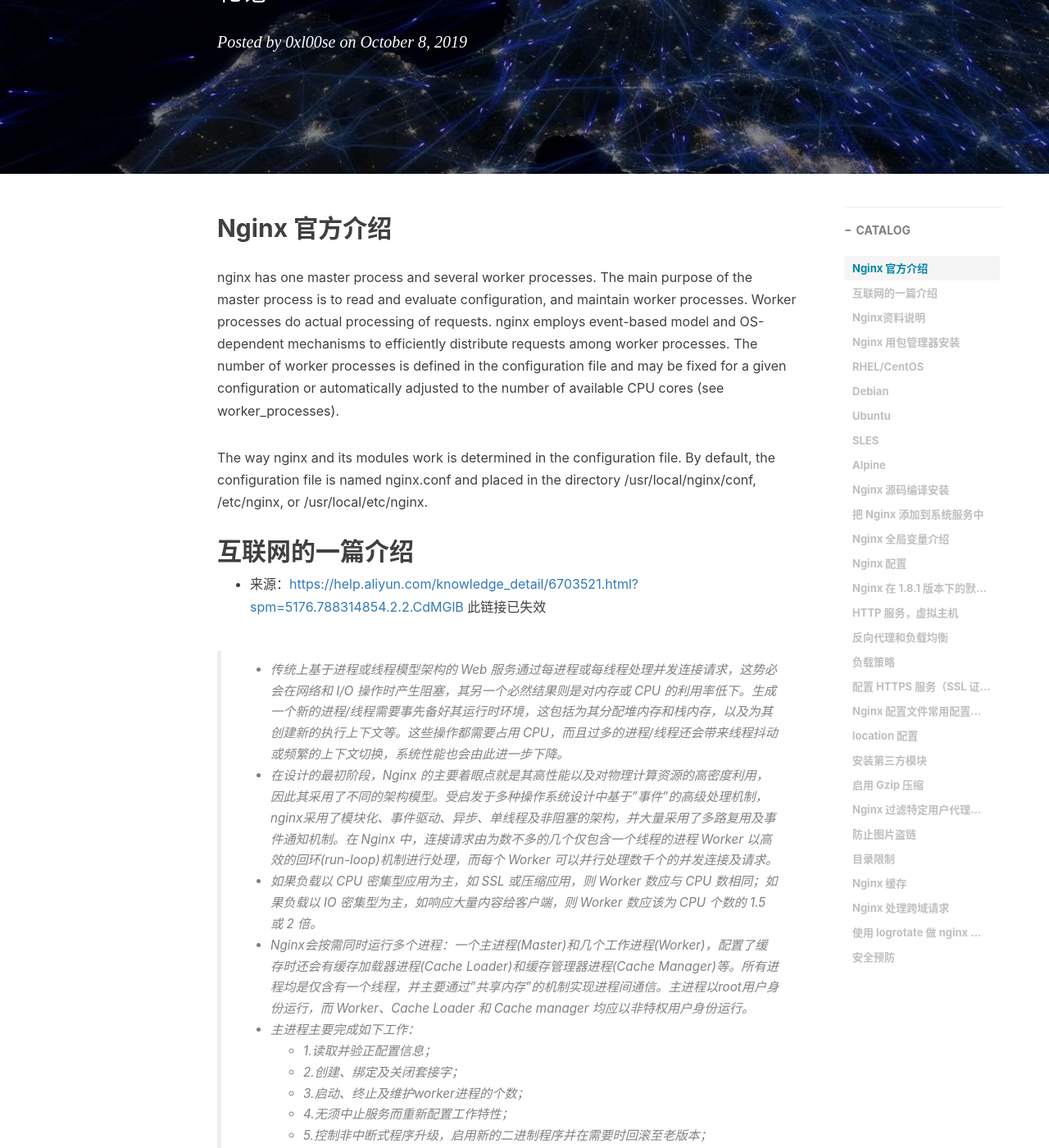
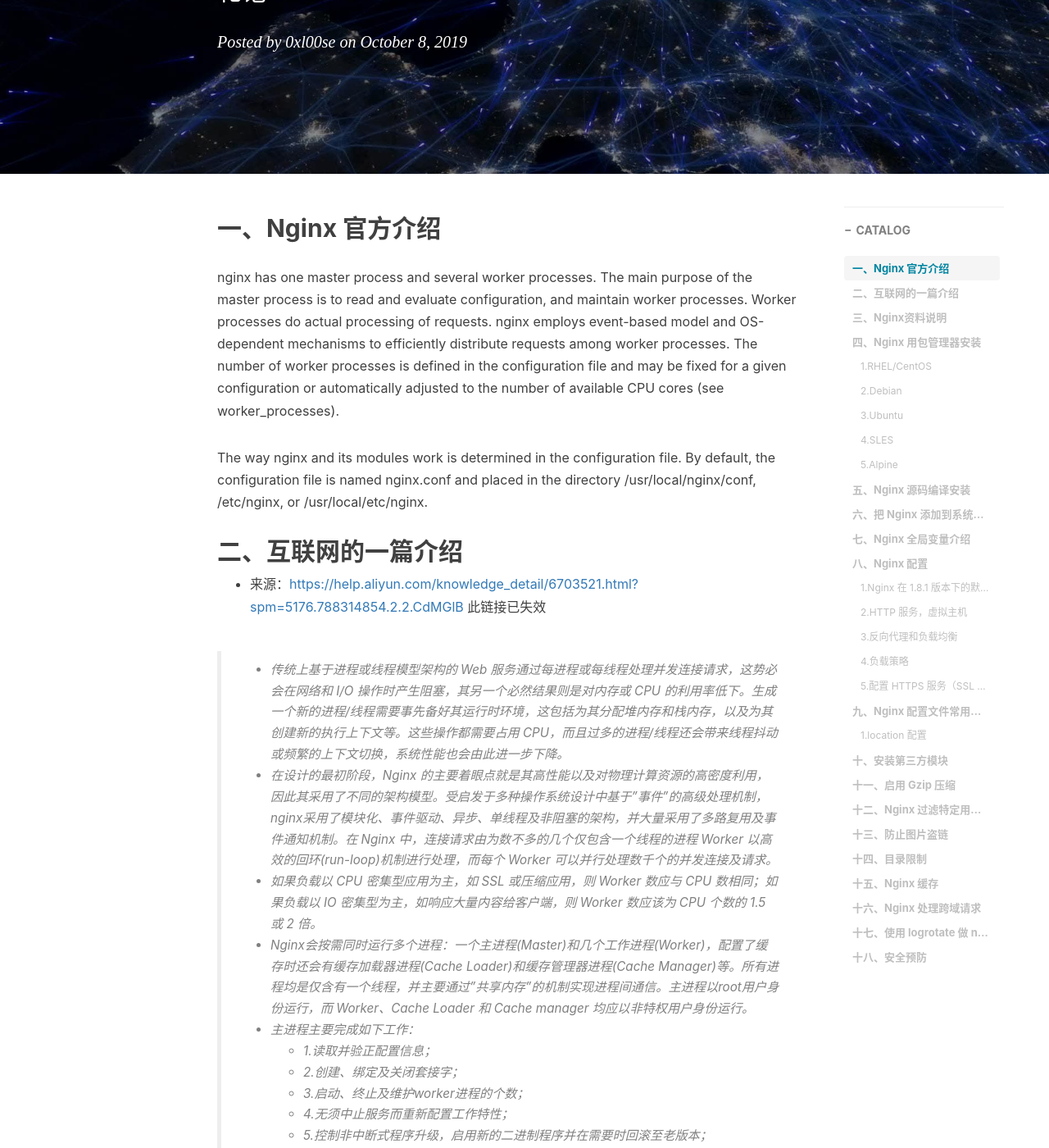
Before and after one commit to 0xl00se/0xl00se.github.io, a Jekyll site: the page built from _posts/2019-10-08-Nginx详解.md, in a window 1280 px wide and 1400 px high, scrolled down 311 px. Shown: the whole window at 82% size. Built offline with Jekyll 4.4.1, drawn with Linux system fonts in a browser that asks for light colours; nearby versions of some CDN libraries; comment, search, counter and statistics services are not loaded; some of the changed text lies outside the part shown.

Commit message:
调整文章目录结构

````diff
--- a/_posts/2019-10-08-Nginx详解.md
+++ b/_posts/2019-10-08-Nginx详解.md
@@ -11,7 +11,7 @@ tags:
     - 札记
 ---
 
-## Nginx 官方介绍
+## 一、Nginx 官方介绍
 
 nginx has one master process and several worker processes. The main
 purpose of the master process is to read and evaluate configuration, and
@@ -28,7 +28,7 @@ in the directory /usr/local/nginx/conf, /etc/nginx, or
 /usr/local/etc/nginx.
 
 
-## 互联网的一篇介绍
+## 二、互联网的一篇介绍
 
 - 来源：<https://help.aliyun.com/knowledge_detail/6703521.html?spm=5176.788314854.2.2.CdMGlB>
   此链接已失效
@@ -55,7 +55,7 @@ in the directory /usr/local/nginx/conf, /etc/nginx, or
 > - Cache Manager 进程的主要任务：
     - 1.缓存的失效及过期检验；
 
-## Nginx资料说明
+## 三、Nginx资料说明
 
 - Nginx 是一个很强大的高性能 Web
   和反向代理服务器，常被我们用作负载均衡服务器，也可以作为邮件代理服务器
@@ -70,9 +70,9 @@ in the directory /usr/local/nginx/conf, /etc/nginx, or
   -   次要：<https://nginx.org/en/docs/>
 - Nginx 模块地址：<https://www.nginx.com/resources/wiki/modules/>
 
-## Nginx 用包管理器安装
+## 四、Nginx 用包管理器安装
 
-### RHEL/CentOS
+#### 1.RHEL/CentOS
 
 安装依赖
 ```
@@ -105,7 +105,7 @@ sudo yum-config-manager --enable nginx-mainline
 sudo yum install nginx
 ```
 
-### Debian
+#### 2.Debian
 
 安装依赖
 ```
@@ -141,7 +141,7 @@ sudo apt update
 sudo apt install nginx
 ```
 
-### Ubuntu
+#### 3.Ubuntu
 
 安装依赖
 ```
@@ -177,7 +177,7 @@ sudo apt update
 sudo apt install nginx
 ```
 
-### SLES
+#### 4.SLES
 
 安装依赖
 ```
@@ -216,7 +216,7 @@ sudo rpmkeys --import /tmp/nginx_signing.key
 sudo zypper install nginx
 ```
 
-### Alpine
+#### 5.Alpine
 
 安装依赖
 ```
@@ -279,7 +279,7 @@ sudo mv /tmp/nginx_signing.rsa.pub /etc/apk/keys/
 sudo apk add nginx
 ```
 
-## Nginx 源码编译安装
+## 五、Nginx 源码编译安装
 
 - 官网下载传统稳定版本 **1.8.1**，大小：814K
 - 官网安装说明：<https://www.nginx.com/resources/wiki/start/topics/tutorials/install/>
@@ -338,7 +338,7 @@ sudo apk add nginx
     - 如果访问不了，或是出现其他信息看下错误立即：`vim /var/log/nginx/error.log`
 
 
-## 把 Nginx 添加到系统服务中
+## 六、把 Nginx 添加到系统服务中
 
 - 新建文件：`vim /etc/init.d/nginx`
 - 添加如下内容：
@@ -448,7 +448,7 @@ exit $RETVAL
 - 重启服务：`service nginx restart`
 
 
-## Nginx 全局变量介绍
+## 七、Nginx 全局变量介绍
 
 - $arg_PARAMETER #这个变量包含GET请求中，如果有变量PARAMETER时的值。
 - $args #这个变量等于请求行中(GET请求)的参数，例如foo=123&bar=blahblah;
@@ -484,11 +484,11 @@ exit $RETVAL
 - $uri #不带请求参数的当前URI，$uri不包含主机名，如"/foo/bar.html"。该值有可能和$request_uri 不一致。
 - $request_uri是浏览器发过来的值。该值是rewrite后的值。例如做了internal redirects后。
 
-## Nginx 配置
+## 八、Nginx 配置
 
 - Nginx 默认配置文件：`vim /usr/local/nginx/conf/nginx.conf`
 
-### Nginx 在 1.8.1 版本下的默认配置（去掉注释）
+#### 1.Nginx 在 1.8.1 版本下的默认配置（去掉注释）
 
 ``` nginx
 user root;#我这里习惯使用 root，所以这里需要这样设置。如果你有为你的 nginx 专门配置一个用户，这里需要改为你的用户
@@ -523,7 +523,7 @@ http {
 }
 ```
 
-### HTTP 服务，虚拟主机
+#### 2.HTTP 服务，虚拟主机
 
 - 停止防火墙：`service iptables stop`，防止出现特别干扰
 - 编辑默认的配置文件：`vim /usr/local/nginx/conf/nginx.conf`
@@ -646,7 +646,7 @@ http {
 ```
 
 
-### 反向代理和负载均衡
+#### 3.反向代理和负载均衡
 
 - 最精简的环境：一台虚拟机
     - 1 个 JDK
@@ -701,7 +701,7 @@ http {
 }
 ```
 
-### 负载策略
+#### 4.负载策略
 
 nginx可以根据客户端IP进行负载均衡，在upstream里设置ip_hash，就可以针对同一个C类地址段中的客户端选择同一个后端服务器，除非那个后端服务器宕了才会换一个。
 
@@ -762,7 +762,7 @@ max_fails ：允许请求失败的次数默认为1.当超过最大次数时，
 fail_timeout:max_fails次失败后，暂停的时间
 ```
 
-### 配置 HTTPS 服务（SSL 证书配置）
+#### 5.配置 HTTPS 服务（SSL 证书配置）
 
 - 免费申请 SSL 证书渠道
 	- 教程：<https://www.wn789.com/4394.html>
@@ -817,9 +817,9 @@ http {
 ```
 
 
-## Nginx 配置文件常用配置积累
+## 九、Nginx 配置文件常用配置积累
 
-### location 配置
+#### 1.location 配置
 
 
 ``` nginx
@@ -870,7 +870,7 @@ location ~ .*$ {
 }
 ```
 
-## 安装第三方模块
+## 十、安装第三方模块
 
 nginx是不支持动态安装加载模块的，因此需要重新编译源码安装。为了避免原来的配置被覆盖，
 需要按照如下操作。(如果是第一次安装或者不用考虑第一次安装被覆盖的情况 则略过以下操作
@@ -883,7 +883,7 @@ nginx是不支持动态安装加载模块的，因此需要重新编译源码安
 
 - 重新配置完后，执行make && make install
 
-## 启用 Gzip 压缩
+## 十一、启用 Gzip 压缩
 
 nginx实现资源压缩的原理是通过ngx_http_gzip_module模块拦截请求，并对需要做gzip的类型做gzip，而ngx_http_gzip_module是Nginx默认集成的，不需要重新编译，直接开启即可。
 
@@ -930,7 +930,7 @@ nginx实现资源压缩的原理是通过ngx_http_gzip_module模块拦截请求
 ```
 
 
-## Nginx 过滤特定用户代理（User Agents）访问
+## 十二、Nginx 过滤特定用户代理（User Agents）访问
 
 你可以很容易地阻止User-Agents,如扫描器，机器人以及滥用你服务器的垃圾邮件发送者。
 
@@ -952,7 +952,7 @@ if ($http_user_agent ~* Sosospider|YodaoBot) {
 }
 ```
 
-## 防止图片盗链
+## 十三、防止图片盗链
 
 图片或HTML盗链的意思是有人直接用你网站的图片地址来显示在他的网站上。最终的结果，你需要支付额外的宽带费用。这通常是在论坛和博客。我强烈建议您封锁，并阻止盗链行为。
 
@@ -977,11 +977,10 @@ location /images/ {
 }
 ```
 
-## 目录限制
+## 十四、目录限制
 
 你可以对指定的目录设置访问权限。所有的网站目录应该一一配置，只允许必须的目录访问权限。
-通过IP地址限制访问
-你可以通过IP地址来限制访问目录/admin/，如下所示。
+通过IP地址限制访问 你可以通过IP地址来限制访问目录/admin/，如下所示。
 
 ```nginx
 location /docs/ {
@@ -1025,7 +1024,7 @@ location ~ /(personal-images/.|delta/.) {
 htpasswd -s /usr/local/nginx/conf/.htpasswd/passwd userName
 ```
 
-## Nginx 缓存
+## 十五、Nginx 缓存
 
 开启简单的缓存配置，只需要两个指令：proxy_cache_path和proxy_cache。
 proxy_cache_path是配置缓存的存放地址和其他的一些常用配置，proxy_cache指令是为了启动缓存。
@@ -1201,7 +1200,7 @@ location / {
 在 proxy_cache_path指令中设置use_temp_path=off，表示NGINX会将临时文件保存在缓存数据的同一目录中。这是为了避免在更新缓存时，磁盘之间互相复制响应数据。
 ```
 
-## Nginx 处理跨域请求
+## 十六、Nginx 处理跨域请求
 
 ```nginx
 server {
@@ -1227,7 +1226,7 @@ server {
 }
 ```
 
-## 使用 logrotate 做 nginx 日志轮询分割
+## 十七、使用 logrotate 做 nginx 日志轮询分割
 
 - 前提：
 	- 我 nginx 的成功日志路径：/var/log/nginx/access.log
@@ -1286,7 +1285,7 @@ server {
 30 01 * * *  /usr/sbin/logrotate -f /etc/logrotate.d/nginx
 ```
 
-## 安全预防
+## 十八、安全预防
 ```nginx
 # 在配置文件中设置自定义缓存以限制缓冲区溢出攻击的可能性
 
````
